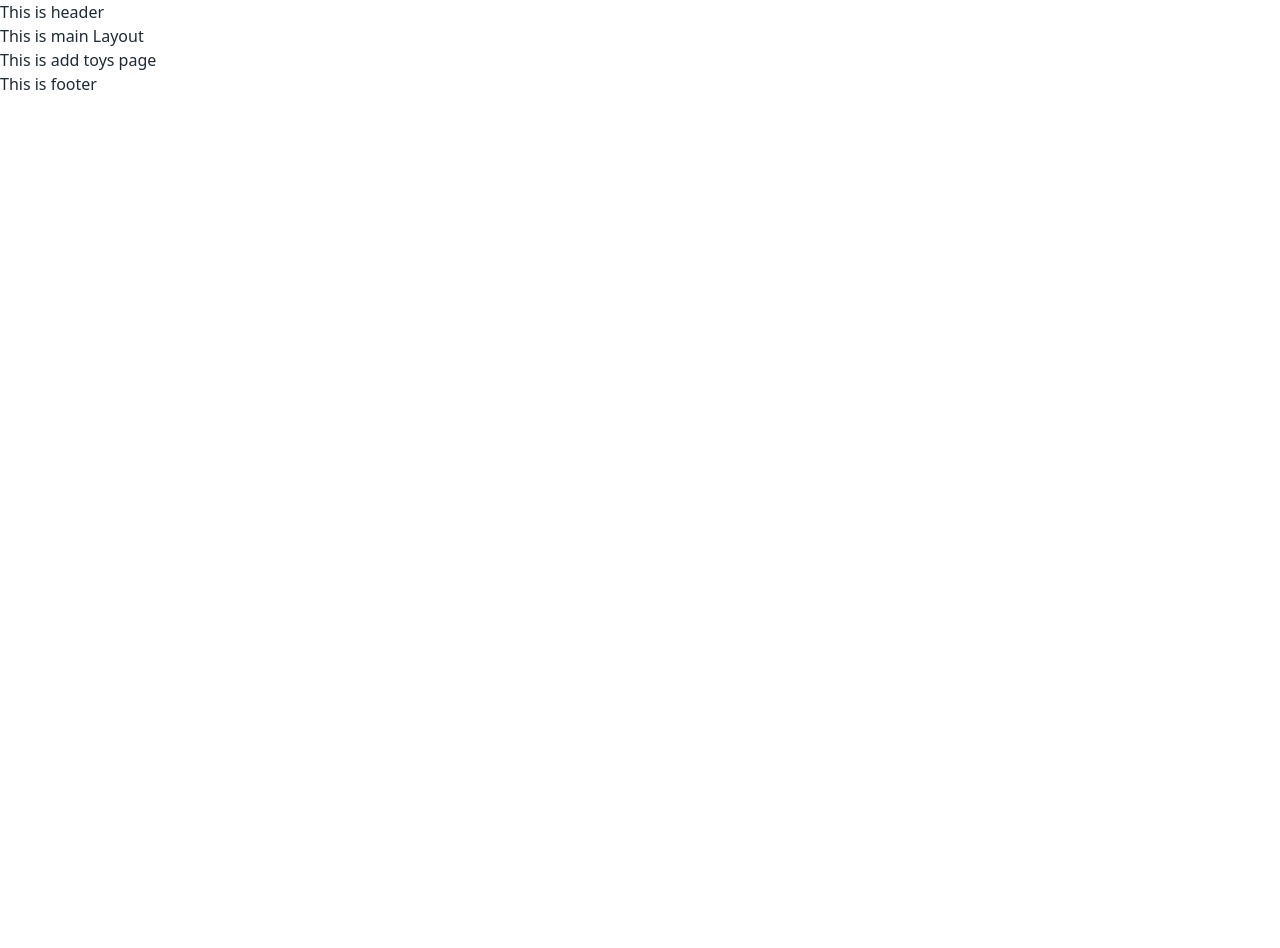
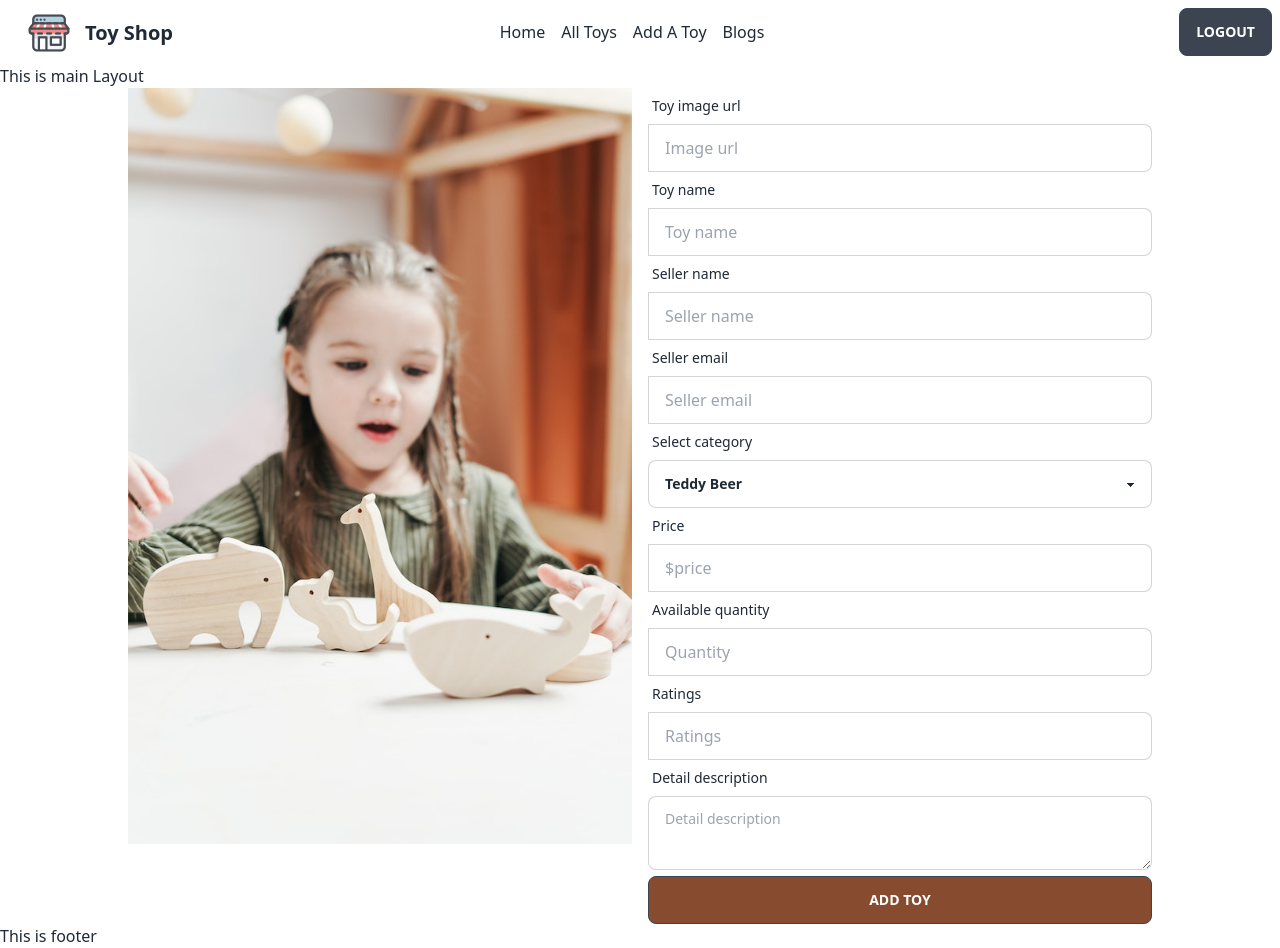
Before and after one commit to ijazhossain/toy-marketplace-client-asg-11-jazz, a React (Vite) app: page /addToy in a window 1280 px wide. Before the commit the page ends 800 px from the top, so only its background shows below. Built offline with nearby package versions, Linux system fonts and the light colour scheme.

Commit message:
addToy section added

```diff
--- a/src/pages/Others/AddToys/AddToys.jsx
+++ b/src/pages/Others/AddToys/AddToys.jsx
@@ -1,9 +1,116 @@
 import React from 'react';
+import img from '../../../assets/images/add-toy.jpg'
+const AddToys = () => {
+    const handleAddToy = (event) => {
+        event.preventDefault()
+        const form = event.target;
+        const imageUrl = form.imageUrl.value;
+        const toyName = form.toyName.value;
+        const sellerName = form.sellerName.value;
+        const sellerEmail = form.sellerEmail.value;
+        const category = form.category.value;
+        const price = form.price.value;
+        const quantity = form.quantity.value;
+        const ratings = form.ratings.value;
+        const description = form.description.value;
+        console.log(imageUrl, toyName, sellerName, sellerEmail, category, price, quantity, ratings, description);
+    }
+    return (
+        <div className='w-[80%] mx-auto grid grid-cols-2 gap-4 '>
 
-const AddToys = () => {
-    return (
-        <div>
-            <h1>This is add toys page</h1>
+            <img src={img} alt="banner img" />
+            <form onSubmit={handleAddToy} className='flex flex-col  justify-between'>
+
+                <div className="form-control">
+                    <label className="label">
+                        <span className="label-text">Toy image url</span>
+                    </label>
+                    <label className="input-group">
+
+                        <input type="text" name='imageUrl' placeholder="Image url" className="input input-bordered w-full" />
+                    </label>
+                </div>
+
+
+                <div className="form-control">
+                    <label className="label">
+                        <span className="label-text">Toy name</span>
+                    </label>
+                    <label className="input-group">
+
+                        <input type="text" name="toyName" placeholder="Toy name" className="input input-bordered w-full" />
+                    </label>
+                </div>
+
+                <div className="form-control">
+                    <label className="label">
+                        <span className="label-text">Seller name</span>
+                    </label>
+                    <label className="input-group">
+
+                        <input type="text" name="sellerName" placeholder="Seller name" className="input input-bordered w-full" />
+                    </label>
+                </div>
+
+                <div className="form-control">
+                    <label className="label">
+                        <span className="label-text">Seller email</span>
+                    </label>
+                    <label className="input-group">
+
+                        <input type="text" name="sellerEmail" placeholder="Seller email" className="input input-bordered w-full" />
+                    </label>
+                </div>
+                <div>
+                    <label className="label">
+                        <span className="label-text">Select category</span>
+                    </label>
+                    <select className="select select-bordered w-full" name="category">
+                        <option>Teddy Beer</option>
+                        <option>Bird Toy</option>
+                        <option>Dinosaur Toy</option>
+                        <option>Fish Toy</option>
+                        <option>Animal Toy</option>
+
+                    </select>
+                </div>
+                <div className="form-control">
+                    <label className="label">
+                        <span className="label-text">Price</span>
+                    </label>
+                    <label className="input-group">
+
+                        <input type="number" name="price" placeholder="$price" className="input input-bordered w-full" />
+                    </label>
+                </div>
+                <div className="form-control">
+                    <label className="label">
+                        <span className="label-text">Available quantity</span>
+                    </label>
+                    <label className="input-group">
+
+                        <input type="number" name="quantity" placeholder="Quantity" className="input input-bordered w-full" />
+                    </label>
+                </div>
+                <div className="form-control">
+                    <label className="label">
+                        <span className="label-text">Ratings</span>
+                    </label>
+                    <label className="input-group">
+
+                        <input type="number" name="ratings" placeholder="Ratings" className="input input-bordered w-full" />
+                    </label>
+                </div>
+                <div>
+                    <label className="label">
+                        <span className="label-text">Detail description</span>
+                    </label>
+                    <textarea className="textarea textarea-bordered w-full" name="description" placeholder="Detail description"></textarea>
+
+                </div>
+                <input type="submit" className="btn bg-[#874b30] w-full " value="Add Toy" />
+            </form>
+
         </div>
     );
 };
--- a/src/pages/Shared/Header.jsx
+++ b/src/pages/Shared/Header.jsx
@@ -1,9 +1,42 @@
 import React from 'react';
+import { Link } from 'react-router-dom';
+import logo from '../../assets/images/logo.png'
 
 const Header = () => {
+    const navItems = <>
+        <Link className='mr-4' to="/">Home</Link>
+        <Link className='mr-4' to="/allToys">All Toys</Link>
+        <Link className='mr-4' to="/addToy">Add A Toy </Link>
+        <Link className='mr-4' to="/blogs">Blogs</Link>
+
+    </>
     return (
-        <div>
-            <h1>This is header</h1>
+        <div className='container'>
+            <div className="navbar bg-base-100">
+                <div className="navbar-start">
+                    <div className="dropdown">
+                        <label tabIndex={0} className="btn btn-ghost lg:hidden">
+                            <svg xmlns="http://www.w3.org/2000/svg" className="h-5 w-5" fill="none" viewBox="0 0 24 24" stroke="currentColor"><path strokeLinecap="round" strokeLinejoin="round" strokeWidth="2" d="M4 6h16M4 12h8m-8 6h16" /></svg>
+                        </label>
+                        <ul tabIndex={0} className="menu menu-compact dropdown-content mt-3 p-2 shadow bg-base-100 rounded-box w-52">
+                            {navItems}
+                        </ul>
+
+                    </div>
+                    <a className="btn btn-ghost normal-case text-xl">
+                        <img src={logo} alt="" />
+                        <span className='ml-3'>Toy Shop</span></a>
+                </div>
+                <div className="navbar-center hidden lg:flex">
+                    <ul className="menu menu-horizontal px-1">
+
+                        {navItems}
+                    </ul>
+                </div>
+                <div className="navbar-end">
+                    <a className="btn">Logout</a>
+                </div>
+            </div>
         </div>
     );
 };
```
Also changed, not shown: src/assets/images/add-toy.jpg (added), src/assets/images/logo.png (added).
